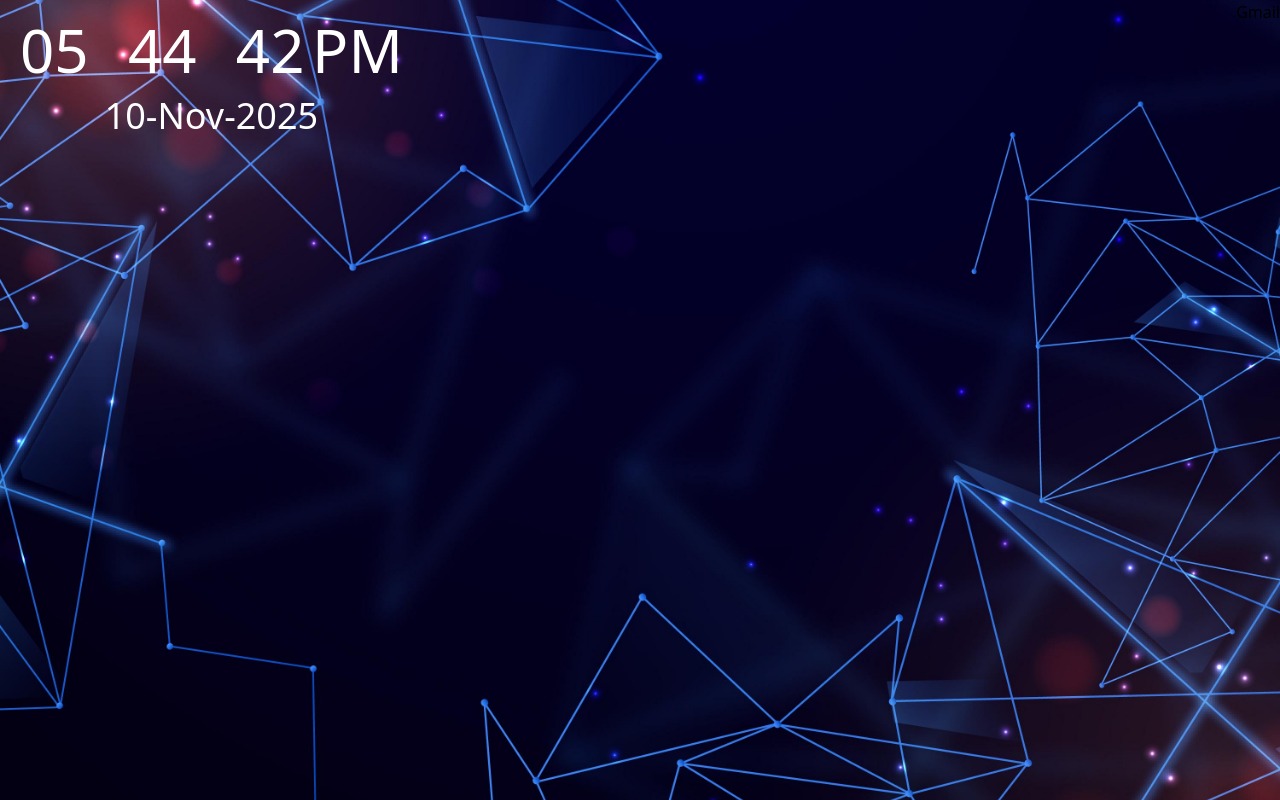
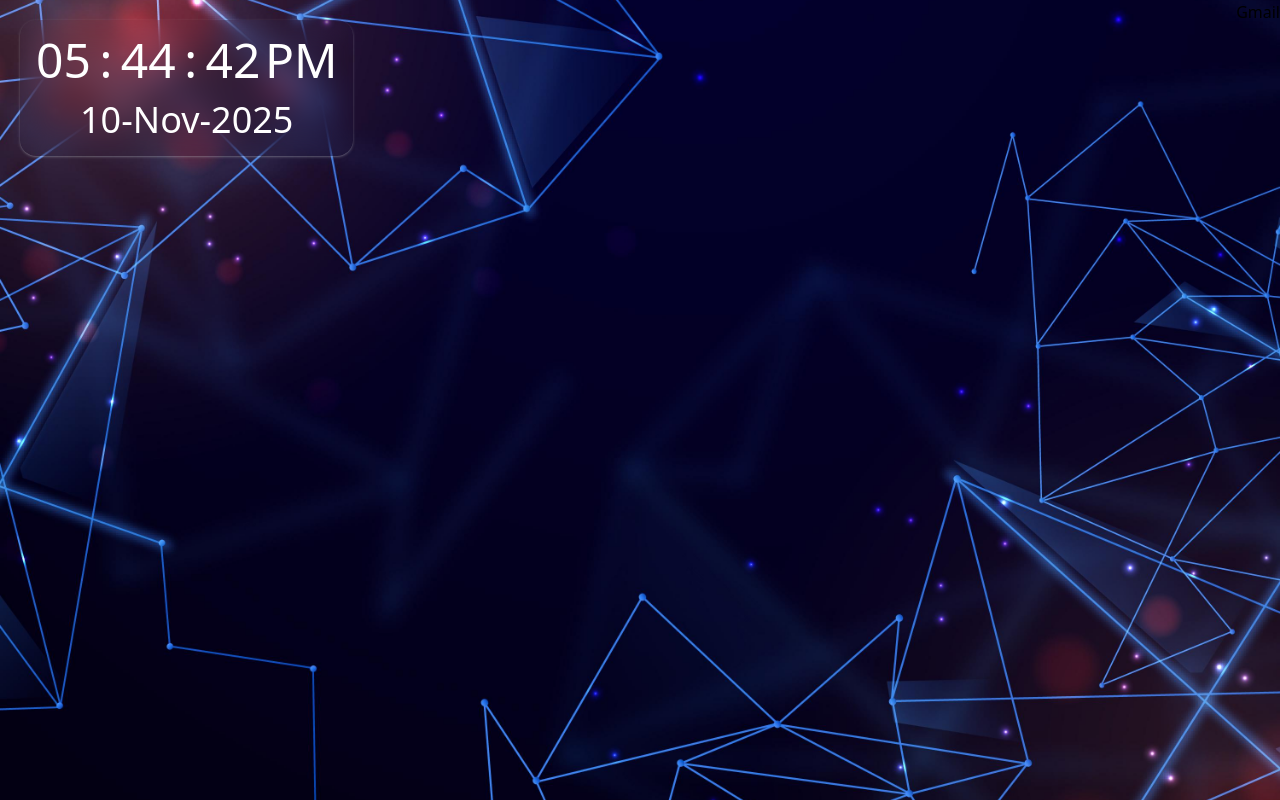
Before and after one commit to kazimorwan498/Chrome-Home-Page, a React (Vite) app: page / in a window 1280 px wide. Built offline with nearby package versions, Linux system fonts and the light colour scheme.

Commit message:
minor changes

```diff
--- a/src/App.css
+++ b/src/App.css
@@ -1,10 +1,14 @@
 @import "tailwindcss";
 
 @theme {
-  --animate-fade: fade 1s ease-in-out infinite;
+  --animate-fade: fade 1s infinite;
   @keyframes fade {
-
-    50% {
+    0%,
+    49% {
+      opacity: 1;
+    }
+    50%,
+    100% {
       opacity: 0;
     }
   }
--- a/src/components/CurrentTime.jsx
+++ b/src/components/CurrentTime.jsx
@@ -32,8 +32,8 @@ const CurrentTime = () => {
   }
 
   return (
-    <section className="text-center inline-flex flex-col items-center gap-4 mt-5 ms-5">
-      <div className="text-white text-6xl flex -space-x-1">
+    <section className="text-center inline-flex flex-col items-center gap-4 mt-5 ms-5 backdrop-blur-lg p-4 rounded-2xl shadow shadow-gray-300/30 select-none">
+      <div className="text-white text-5xl flex -space-x-1">
         <p>{hours}</p>
         <span className="animate-fade">&nbsp;:&nbsp;</span>
         <p>{minutes}</p>
```
